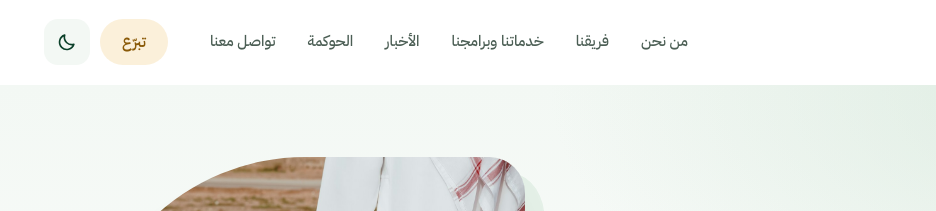
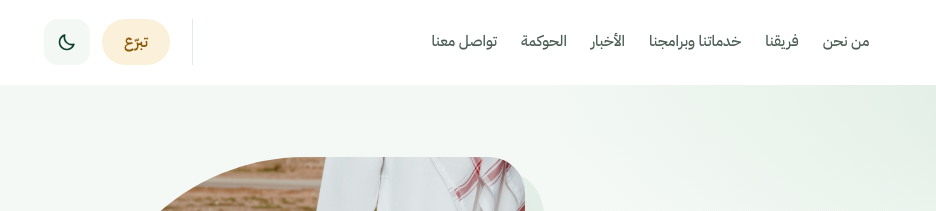
Before and after one commit to SA-94/sakeenah, a plain HTML site: page index.html in a window 1280 px wide. Shown: the top 211 px of the page, 0-936 px from the left. Drawn offline with Linux system fonts and the light colour scheme; a web font is replaced by a local one.

Commit message:
ترتيب أزرار الرأس في الجوال وتوزيع الروابط في الكمبيوتر
Co-Authored-By: Claude Opus 5.5 <noreply@anthropic.com>

```diff
--- a/index.html
+++ b/index.html
@@ -12,7 +12,7 @@
 <link rel="stylesheet" href="https://fonts.googleapis.com/css2?family=Alexandria:wght@400;500;600;700&family=IBM+Plex+Mono:wght@500;600&family=IBM+Plex+Sans+Arabic:wght@400;500;600;700&display=swap">
 <link rel="stylesheet" href="styles.css?v=8f23e8a3">
 <link rel="stylesheet" href="about.css?v=d834de7f">
-<link rel="stylesheet" href="site.css?v=74eae37e">
+<link rel="stylesheet" href="site.css?v=e1be28a8">
 <script>(function(){var d=document.documentElement,t;d.classList.add("js");try{t=localStorage.getItem("theme")}catch(e){}if(t!=="light"&&t!=="dark")t=matchMedia("(prefers-color-scheme: dark)").matches?"dark":"light";d.setAttribute("data-theme",t)})()</script>
 </head>
 <body>
--- a/site.css
+++ b/site.css
@@ -3,6 +3,17 @@
 /* القائمة: الأيقونات والروابط الإضافية تظهر في قائمة الجوال فقط */
 .nav > a .ic, .nav > .nav-extra, .nav-contact { display: none; }
 @media (min-width: 1025px) { .nav > a.nav-home { display: none; } }
+
+/* ترتيب الرأس: الشعار يمين، الروابط في المنتصف بمسافات مريحة، والأزرار في الطرف الأيسر */
+@media (min-width: 1025px) {
+  .nav { margin-inline: auto; gap: 6px; }
+  .nav > a { padding: 10px 16px; font-size: 15.5px; }
+  .header-actions { gap: 12px; padding-inline-start: 22px; border-inline-start: 1px solid var(--line); }
+}
+@media (min-width: 1025px) and (max-width: 1280px) {
+  .nav { gap: 2px; }
+  .nav > a { padding: 10px 11px; font-size: 15px; }
+}
 
 /* رأس الصفحات الداخلية */
 .phero {
@@ -92,6 +103,7 @@
 
 @media (max-width: 1024px) {
   .header-actions .btn--gold-soft { display: inline-flex; }
+  .header-actions { margin-inline-start: auto; gap: 10px; }
   .xgrid, .cgrid { grid-template-columns: repeat(2, 1fr); }
 }
 
```
Also changed, not shown: about.html (+1 -1 lines), contact.html (+1 -1 lines), donate.html (+1 -1 lines), governance.html (+1 -1 lines), join.html (+1 -1 lines), news.html (+1 -1 lines), services.html (+1 -1 lines), team.html (+1 -1 lines).
